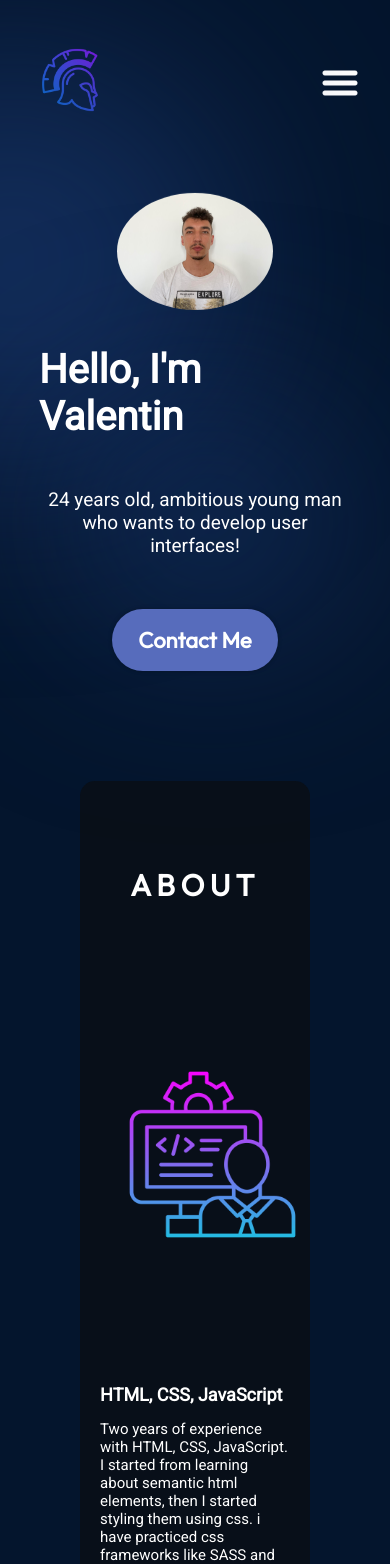
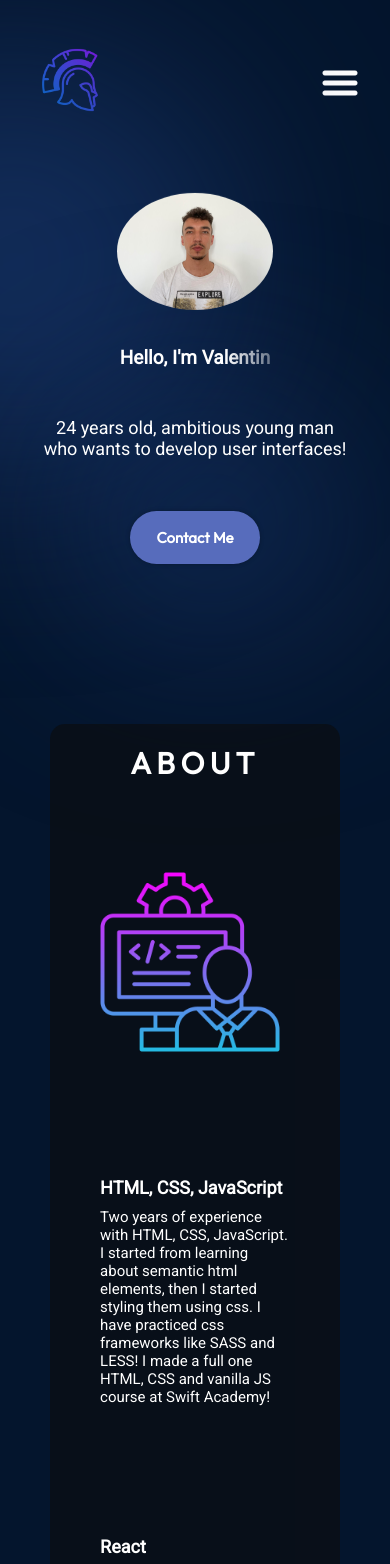
Before and after one commit to Valsun10/portfolio, a React (Vite) app: page / in a window 390 px wide. Shown: the top 1564 px of the page. Built offline with nearby package versions, Linux system fonts and the light colour scheme.

Commit message:
fixing responsive issues

```diff
--- a/src/components/About/About.jsx
+++ b/src/components/About/About.jsx
@@ -18,7 +18,7 @@ const About = () => {
               <p>
                 Two years of experience with HTML, CSS, JavaScript. I started
                 from learning about semantic html elements, then I started
-                styling them using css. i have practiced css frameworks like
+                styling them using css. I have practiced css frameworks like
                 SASS and LESS! I made a full one HTML, CSS and vanilla JS course
                 at Swift Academy!
               </p>
--- a/src/components/About/About.module.css
+++ b/src/components/About/About.module.css
@@ -1,10 +1,9 @@
 @import "../../vars.css";
 
 .wrapper {
-  padding: 10px 80px 10px 80px;
+  padding: 10px 80px;
   display: flex;
   flex-direction: column;
-
   width: 100%;
 }
 
@@ -15,7 +14,7 @@
   background-color: #0c0c0c99;
   display: flex;
   align-items: center;
-  padding: 100px 50px;
+  padding: 50px 100px;
   border-radius: 15px;
   z-index: 10;
 }
@@ -94,6 +93,11 @@
 }
 
 @media screen and (max-width: 1200px) {
+  .wrapper {
+    padding: 10px 50px;
+    margin: 50px auto;
+  }
+
   .wrapper_content {
     flex-direction: column;
   }
@@ -109,6 +113,7 @@
 
   .about_left {
     align-items: center;
+    padding: 0;
   }
 
   .about_left img {
@@ -126,7 +131,6 @@
 @media screen and (max-width: 600px) {
   .item_content h1 {
     font-size: 18px;
-    padding-bottom: 15px;
   }
 
   .item_content p {
@@ -137,15 +141,17 @@
     width: 250px;
     height: 300px;
     object-fit: contain;
-    padding-right: 15px;
+    margin-left: -60px;
+    margin-top: -70px;
   }
 
   .about_right {
-    padding-top: 00px;
+    padding-top: 0px;
   }
 
   .about_left {
-    justify-content: flex-start;
+    justify-content: center;
+    align-items: center;
   }
 
   .about_right_item img {
--- a/src/components/Footer/Footer.module.css
+++ b/src/components/Footer/Footer.module.css
@@ -62,3 +62,6 @@
     text-align: center;
   }
 }
+
+@media screen and (max-width: 450px) {
+}
--- a/src/components/Hero/Hero.module.css
+++ b/src/components/Hero/Hero.module.css
@@ -116,6 +116,7 @@
 
   .title {
     font-size: 40px;
+    text-align: center;
   }
 
   .description {
@@ -132,3 +133,17 @@
     left: -250px;
   }
 }
+
+@media screen and (max-width: 450px) {
+  .title {
+    font-size: 19px;
+  }
+
+  .description {
+    font-size: 18px;
+  }
+
+  .contactBtn {
+    font-size: 15px;
+  }
+}
--- a/src/components/ProjectsPage/ProjectsPage.module.css
+++ b/src/components/ProjectsPage/ProjectsPage.module.css
@@ -98,4 +98,12 @@
   .project_item_links h3 {
     font-size: 13px;
   }
+
+  .projects_container {
+    padding: 30px 50px;
+  }
+
+  .projects > h1 {
+    font-size: 40px;
+  }
 }
--- a/src/components/Skills/Skills.module.css
+++ b/src/components/Skills/Skills.module.css
@@ -69,4 +69,8 @@
   .skills_container {
     padding: 50px 20px;
   }
+
+  .skills h1 {
+    font-size: 40px;
+  }
 }
```
